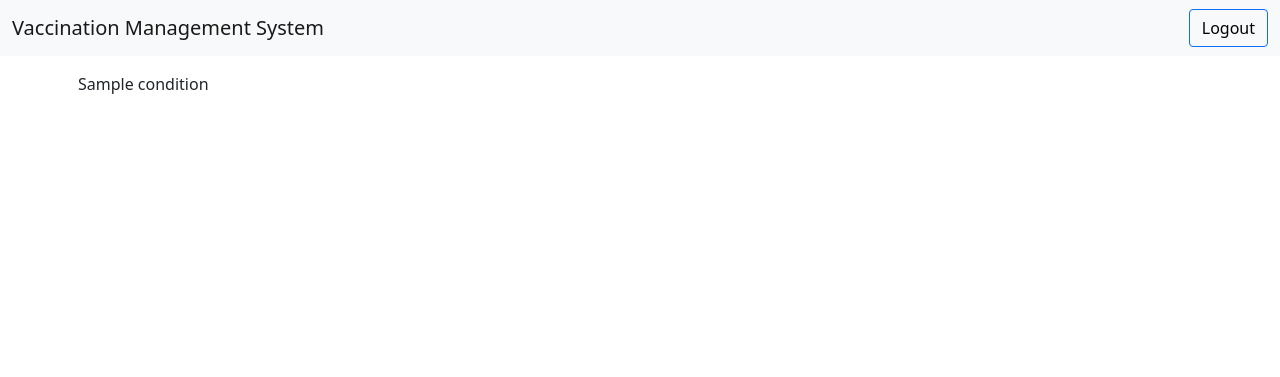
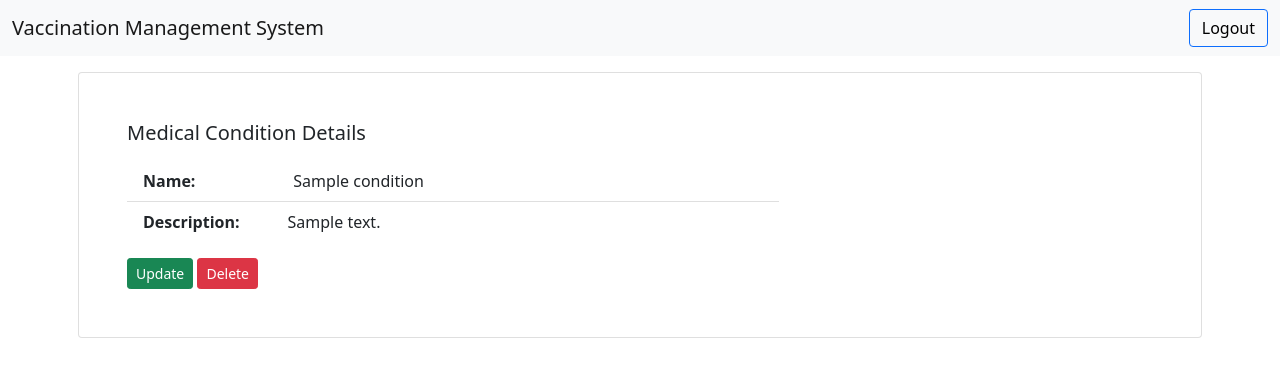
Before and after one commit to Prabin-Kumar-Baniya-NP/Vaccination-Management-System, a Django app: page /medical-condition/1/ in a window 1280 px wide. Shown: the top 377 px of the page. Run offline with Django 4.2, Linux system fonts and the light colour scheme; a user stored in the database is signed in; tables that the repository leaves empty hold one stand-in row (values such as "Sample post"); some libraries are stand-ins or nearby versions.

Commit message:
bootstrap added in medical condition templates

```diff
--- a/mysite/medical_condition/templates/medical_condition/medical-condition-delete.html
+++ b/mysite/medical_condition/templates/medical_condition/medical-condition-delete.html
@@ -7,6 +7,6 @@
     {% csrf_token %}
     <p>Are you sure you want to delete "{{ object }}"?</p>
     {{ form }}
-    <input type="submit" value="Confirm">
+    <button type="submit" class="btn btn-danger">Confirm Delete</button>
 </form>
 {% endblock content %}
--- a/mysite/medical_condition/templates/medical_condition/medical-condition-detail.html
+++ b/mysite/medical_condition/templates/medical_condition/medical-condition-detail.html
@@ -3,5 +3,31 @@
 <title>Medical Condition Detail</title>
 {% endblock title %}
 {% block content %}
-{{ object }}
+<div class="card mb-3">
+    <div class="row g-0">
+      <div class="col-md-8">
+        <div class="card-body m-sm-2 p-sm-2 m-md-4 p-md-4">
+          <h5 class="card-title">Medical Condition Details</h5>
+          <p class="card-text">
+            <ul class="list-group list-group-flush">
+                <li class="list-group-item">
+                    <span class="fw-bold me-5">Name:&nbsp&nbsp&nbsp&nbsp&nbsp&nbsp&nbsp&nbsp&nbsp&nbsp&nbsp&nbsp</span>{{ object.name }}
+                </li>
+                <li class="list-group-item">
+                    <span class="fw-bold me-5">Description:</span>{{ object.description }}
+                </li>
+              </ul>
+          </p>
+          <div class="link-container">
+            <button class="btn btn-sm btn-success">
+              <a href="{% url 'medical_condition:update' object.id %}" class="btn-link">Update</a>
+            </button>
+            <button class="btn btn-sm btn-danger">
+              <a href="{% url 'medical_condition:delete' object.id %}" class="btn-link">Delete</a>
+            </button>
+        </div>
+        </div>
+      </div>
+    </div>
+</div>
 {% endblock content %}
--- a/mysite/medical_condition/urls.py
+++ b/mysite/medical_condition/urls.py
@@ -5,13 +5,13 @@ app_name = "medical_condition"
 
 urlpatterns = [
     path("", views.MedicalConditionListView.as_view(),
-         name="medical-condition-list"),
+         name="list"),
     path("create/", views.MedicalConditionCreateView.as_view(),
-         name="medical-condition-create"),
+         name="create"),
     path("update/<int:pk>/", views.MedicalConditionUpdateView.as_view(),
-         name="medical-condition-update"),
+         name="update"),
     path("<int:pk>/", views.MedicalConditionDetailView.as_view(),
-         name="medical-condition-detail"),
+         name="detail"),
     path("delete/<int:pk>/", views.MedicalConditionDeleteView.as_view(),
-         name="medical-condition-delete"),
+         name="delete"),
 ]
--- a/mysite/medical_condition/views.py
+++ b/mysite/medical_condition/views.py
@@ -2,34 +2,49 @@ from django.views.generic import CreateView, UpdateView, ListView, DetailView, D
 from medical_condition.models import Medical_Condition
 from medical_condition.forms import MedicalConditionCreateForm, MedicalConditionUpdateForm
 from django.urls import reverse_lazy
-from django.contrib.auth.mixins import LoginRequiredMixin
+from django.contrib.auth.mixins import LoginRequiredMixin, UserPassesTestMixin
 
 
-class MedicalConditionCreateView(LoginRequiredMixin, CreateView):
+class MedicalConditionCreateView(LoginRequiredMixin, UserPassesTestMixin, CreateView):
     model = Medical_Condition
     form_class = MedicalConditionCreateForm
     template_name = "medical_condition/medical-condition-create.html"
-    success_url = reverse_lazy("medical_condition:medical-condition-list")
+    success_url = reverse_lazy("medical_condition:list")
+
+    def test_func(self):
+        return self.request.user.is_admin()
 
 
-class MedicalConditionUpdateView(LoginRequiredMixin, UpdateView):
+class MedicalConditionUpdateView(LoginRequiredMixin, UserPassesTestMixin, UpdateView):
     model = Medical_Condition
     form_class = MedicalConditionUpdateForm
     template_name = "medical_condition/medical-condition-update.html"
-    success_url = reverse_lazy("medical_condition:medical-condition-list")
+    success_url = reverse_lazy("medical_condition:list")
+
+    def test_func(self):
+        return self.request.user.is_admin()
 
 
-class MedicalConditionListView(LoginRequiredMixin, ListView):
+class MedicalConditionListView(LoginRequiredMixin, UserPassesTestMixin, ListView):
     model = Medical_Condition
     template_name = "medical_condition/medical-condition-list.html"
 
+    def test_func(self):
+        return self.request.user.is_admin()
 
-class MedicalConditionDetailView(LoginRequiredMixin, DetailView):
+
+class MedicalConditionDetailView(LoginRequiredMixin, UserPassesTestMixin, DetailView):
     model = Medical_Condition
     template_name = "medical_condition/medical-condition-detail.html"
 
+    def test_func(self):
+        return self.request.user.is_admin()
 
-class MedicalConditionDeleteView(LoginRequiredMixin, DeleteView):
+
+class MedicalConditionDeleteView(LoginRequiredMixin, UserPassesTestMixin, DeleteView):
     model = Medical_Condition
     template_name = "medical_condition/medical-condition-delete.html"
-    success_url = reverse_lazy("medical_condition:medical-condition-list")
+    success_url = reverse_lazy("medical_condition:list")
+
+    def test_func(self):
+        return self.request.user.is_admin()
```
Also changed, not shown: mysite/medical_condition/forms.py (+10 -0 lines), mysite/medical_condition/templates/medical_condition/medical-condition-create.html (+14 -5 lines), mysite/medical_condition/templates/medical_condition/medical-condition-list.html (+23 -4 lines), mysite/medical_condition/templates/medical_condition/medical-condition-update.html (+14 -5 lines).
